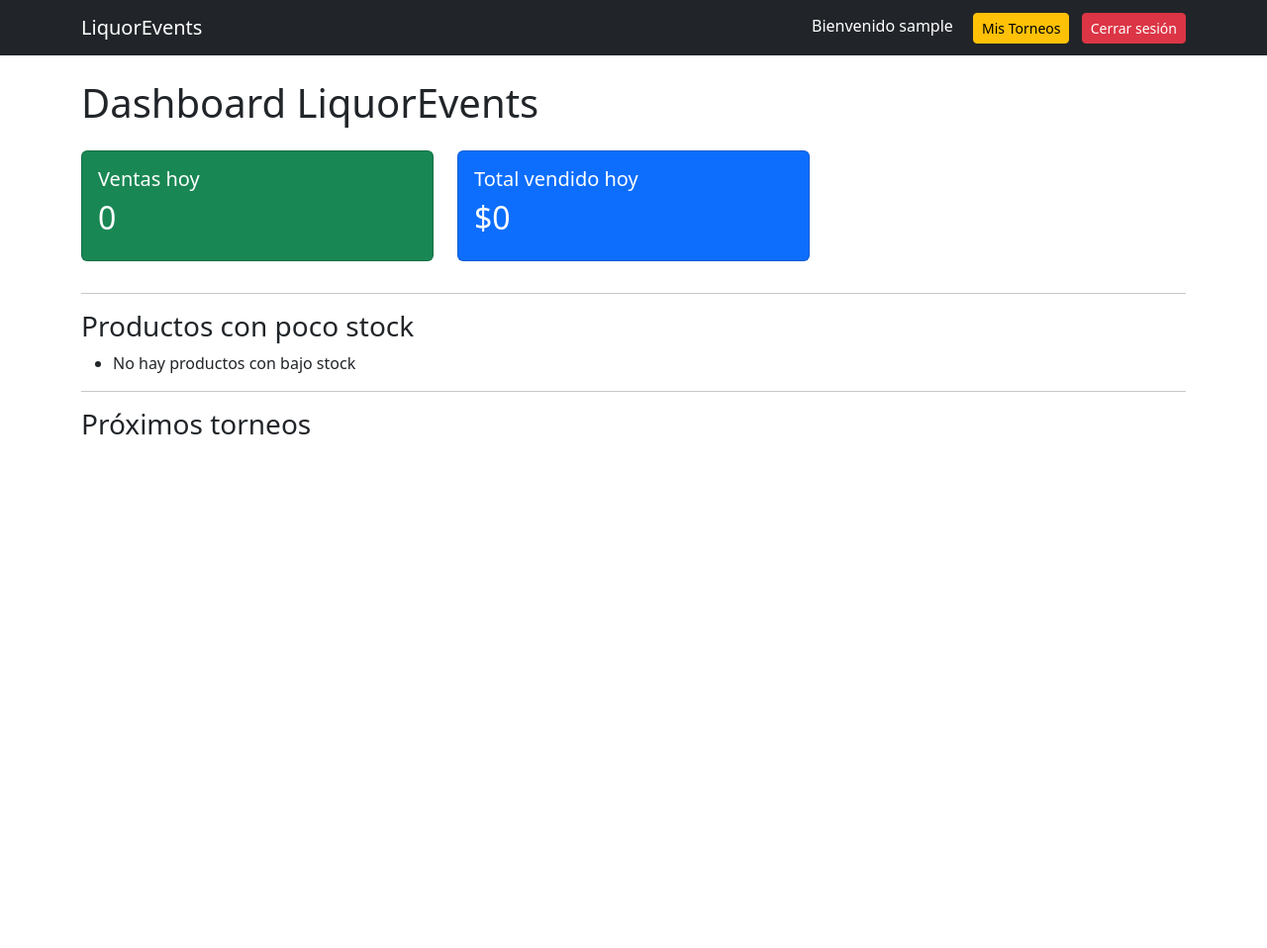
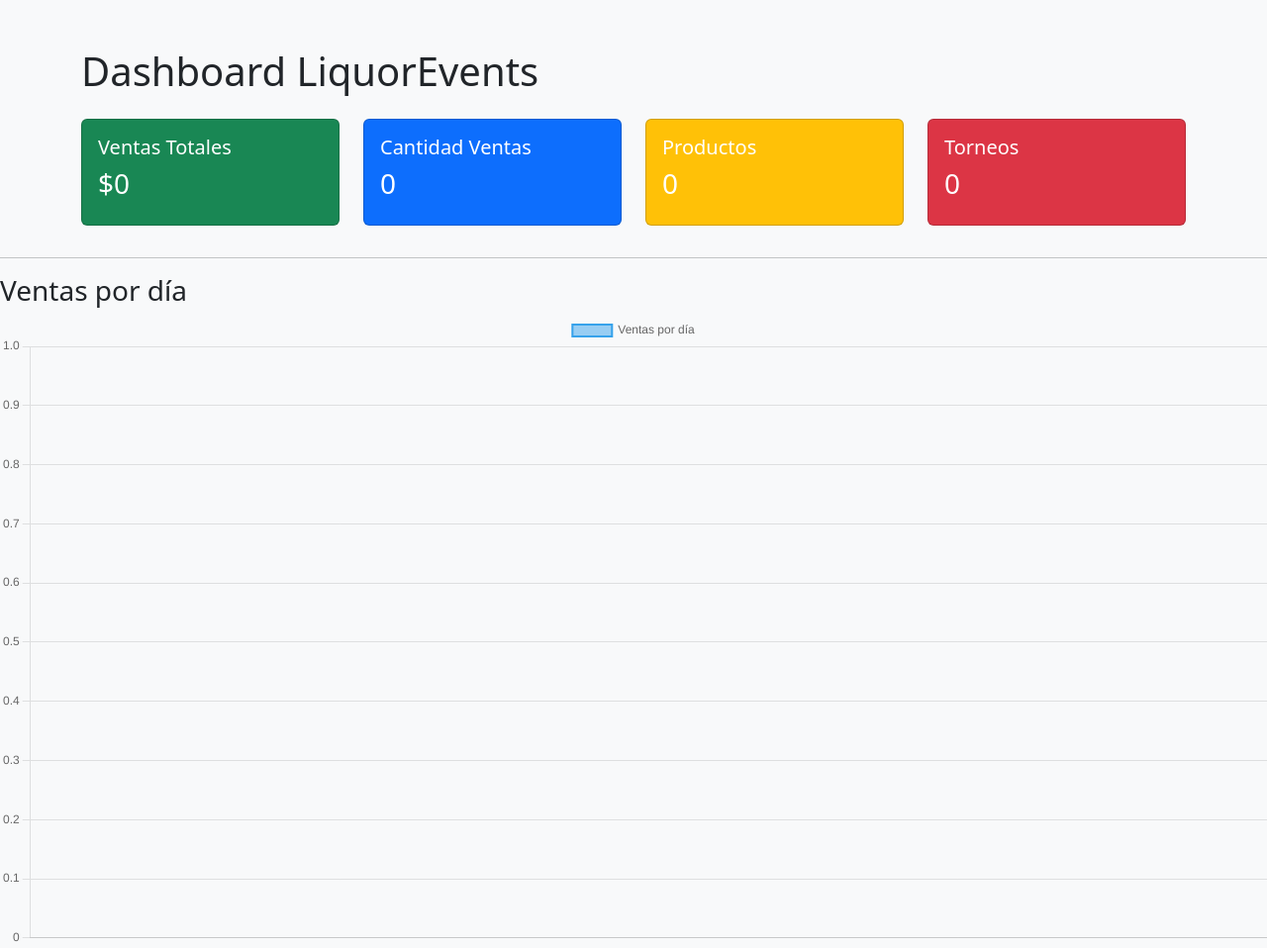
Before and after one commit to Nataly2802/LiquorEventsDjango, a Django app: page /dashboard/ in a window 1280 px wide. Shown: the whole page at 99% size. Before the commit the page ends 439 px from the top, so only its background shows below. Run offline with Django 5.2, Linux system fonts and the light colour scheme; the visitor is signed in with stand-in values (Sample User, id 1); data that the repository does not hold is empty.

Commit message:
dashboard con grafica de ventas por dia

```diff
--- a/inventario/templates/inventario/dashboard.html
+++ b/inventario/templates/inventario/dashboard.html
@@ -1,79 +1,89 @@
-{% extends 'base/base.html' %}
+<!DOCTYPE html>
+<html>
+<head>
 
-{% block contenido %}
+<link href="https://cdn.jsdelivr.net/npm/bootstrap@5.3.2/dist/css/bootstrap.min.css" rel="stylesheet">
+
+<title>Dashboard</title>
+
+</head>
+
+<body class="bg-light">
+
+<div class="container mt-5">
 
 <h1 class="mb-4">Dashboard LiquorEvents</h1>
 
 <div class="row">
 
-<div class="col-md-4">
+<div class="col-md-3">
+<div class="card text-white bg-success mb-3">
+<div class="card-body">
+<h5>Ventas Totales</h5>
+<h3>${{ total_ventas }}</h3>
+</div>
+</div>
+</div>
 
-<div class="card bg-success text-white mb-3">
+<div class="col-md-3">
+<div class="card text-white bg-primary mb-3">
+<div class="card-body">
+<h5>Cantidad Ventas</h5>
+<h3>{{ cantidad_ventas }}</h3>
+</div>
+</div>
+</div>
 
+<div class="col-md-3">
+<div class="card text-white bg-warning mb-3">
 <div class="card-body">
+<h5>Productos</h5>
+<h3>{{ productos }}</h3>
+</div>
+</div>
+</div>
 
-<h5>Ventas hoy</h5>
-
-<h2>{{ ventas_hoy }}</h2>
-
+<div class="col-md-3">
+<div class="card text-white bg-danger mb-3">
+<div class="card-body">
+<h5>Torneos</h5>
+<h3>{{ torneos }}</h3>
+</div>
+</div>
 </div>
 
 </div>
 
 </div>
-
-<div class="col-md-4">
-
-<div class="card bg-primary text-white mb-3">
-
-<div class="card-body">
-
-<h5>Total vendido hoy</h5>
-
-<h2>${{ total_hoy }}</h2>
-
-</div>
-
-</div>
-
-</div>
-
-</div>
-
 <hr>
 
-<h3>Productos con poco stock</h3>
+<h3>Ventas por día</h3>
 
-<ul>
+<canvas id="graficaVentas"></canvas>
 
-{% for producto in productos_bajo_stock %}
+<script src="https://cdn.jsdelivr.net/npm/chart.js"></script>
 
-<li>
-{{ producto.nombre }} - Stock: {{ producto.stock }}
-</li>
+<script>
 
-{% empty %}
+const datos = JSON.parse('{{ ventas_por_dia|escapejs }}');
 
-<li>No hay productos con bajo stock</li>
+const labels = datos.map(item => item.dia);
+const valores = datos.map(item => item.total);
 
-{% endfor %}
+const ctx = document.getElementById('graficaVentas');
 
-</ul>
+new Chart(ctx, {
+    type: 'bar',
+    data: {
+        labels: labels,
+        datasets: [{
+            label: 'Ventas por día',
+            data: valores,
+            borderWidth: 2
+        }]
+    }
+});
 
-<hr>
-
-<h3>Próximos torneos</h3>
-
-<ul>
-
-{% for torneo in torneos %}
-
-<li>
-{{ torneo.nombre }} - {{ torneo.fecha }}
-</li>
-
-{% endfor %}
-
-</ul>
-
-{% endblock %}
+</script>
+</body>
+</html>
--- a/inventario/views.py
+++ b/inventario/views.py
@@ -6,7 +6,10 @@ from django.utils import timezone
 from torneos.models import Torneo
 from django.http import HttpResponse
 from reportlab.pdfgen import canvas
-
+from django.db.models import Sum
+from django.db.models.functions import TruncDate
+from django.db.models import Count
+import json
 # Create your views here.
 def solo_empleados(view_func):
 
@@ -74,26 +77,33 @@ def crear_venta(request):
 @solo_empleados
 def dashboard(request):
 
-    hoy = timezone.now().date()
+    total_ventas = Venta.objects.aggregate(
+        total=Sum('total')
+    )['total'] or 0
 
-    ventas_hoy = Venta.objects.filter(
-        fecha__date=hoy
-    )
+    cantidad_ventas = Venta.objects.count()
 
-    total_hoy = sum(v.total for v in ventas_hoy)
+    productos = Producto.objects.count()
 
-    productos_bajo_stock = Producto.objects.filter(
-        stock__lte=5
-    )
+    torneos = Torneo.objects.count()
 
-    torneos = Torneo.objects.all().order_by("fecha")[:5]
+    ventas_por_dia = (
+    Venta.objects
+    .annotate(dia=TruncDate('fecha'))
+    .values('dia')
+    .annotate(total=Sum('total'))
+    .order_by('dia')
+)
 
-    return render(request, "inventario/dashboard.html", {
-        "ventas_hoy": ventas_hoy.count(),
-        "total_hoy": total_hoy,
-        "productos_bajo_stock": productos_bajo_stock,
-        "torneos": torneos
-    })
+    context = {
+    'total_ventas': total_ventas,
+    'cantidad_ventas': cantidad_ventas,
+    'productos': productos,
+    'torneos': torneos,
+    'ventas_por_dia': json.dumps(list(ventas_por_dia), default=str)
+}
+
+    return render(request, 'inventario/dashboard.html', context)
 
 
 @login_required
```
